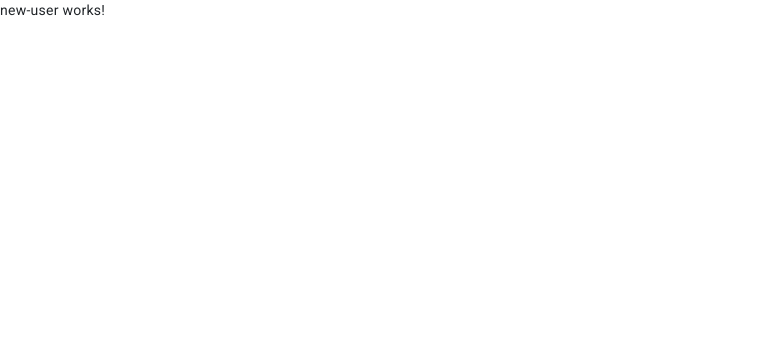
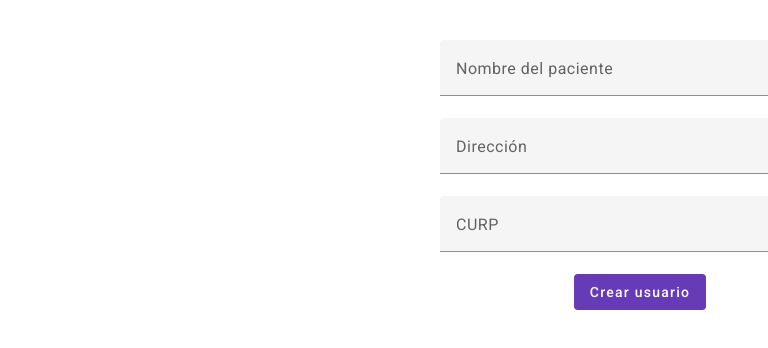
Before and after one commit to AbregoDev/bone-fracture-detector, an Angular app: page /new-user in a window 1280 px wide. Shown: the top 348 px of the page, without its empty margins (0-768 px from the left). Built offline with nearby package versions, Linux system fonts and the light colour scheme.

Commit message:
feat: new user page

```diff
--- a/src/app/components/new-user/new-user.component.html
+++ b/src/app/components/new-user/new-user.component.html
@@ -1 +1,20 @@
-<p>new-user works!</p>
+<div class="form-group">
+    <mat-form-field>
+        <mat-label>Nombre del paciente</mat-label>
+        <input type="text" matInput>
+    </mat-form-field>
+
+    <mat-form-field>
+        <mat-label>Dirección</mat-label>
+        <input type="text" matInput>
+    </mat-form-field>
+
+    <mat-form-field>
+        <mat-label>CURP</mat-label>
+        <input type="text" matInput>
+    </mat-form-field>
+
+    <button mat-flat-button color="primary" [disabled]="isLoading" (click)="createUser()">
+        Crear usuario
+    </button>
+</div>
--- a/src/app/components/new-user/new-user.component.scss
+++ b/src/app/components/new-user/new-user.component.scss
@@ -0,0 +1,12 @@
+.form-group {
+    display: flex;
+    flex-direction: column;
+    align-items: center;
+    margin: auto;
+    margin-top: 40px;
+    width: 400px;
+
+    mat-form-field {
+        width: 100%;
+    }
+}
--- a/src/app/components/new-user/new-user.component.ts
+++ b/src/app/components/new-user/new-user.component.ts
@@ -1,10 +1,23 @@
 import { Component } from '@angular/core';
+import { Router } from '@angular/router';
 
 @Component({
-  selector: 'app-new-user',
-  templateUrl: './new-user.component.html',
-  styleUrl: './new-user.component.scss'
+    selector: 'app-new-user',
+    templateUrl: './new-user.component.html',
+    styleUrl: './new-user.component.scss'
 })
 export class NewUserComponent {
 
+    isLoading: boolean = false;
+
+    constructor(private readonly router: Router) { }
+
+    createUser() {
+        this.isLoading = true;
+        fetch('https://run.mocky.io/v3/5645d37f-2eb6-47a1-9266-61358abb2951?mocky-delay=2000ms', { method: 'POST' })
+            .then(response => response.json())
+            .then(data => {
+                this.router.navigate(['/users-list']);
+            });
+    }
 }
--- a/src/app/components/users-list/users-list.component.html
+++ b/src/app/components/users-list/users-list.component.html
@@ -1,5 +1,11 @@
 <div class="container">
-    <h2>Buscar paciente</h2>
+    <div class="header">
+        <h2>Buscar paciente</h2>
+
+        <button mat-flat-button color="primary" routerLink="/new-user">
+            Nuevo usuario
+        </button>
+    </div>
 
     <mat-form-field>
         <mat-label>Nombre del paciente o fecha</mat-label>
--- a/src/app/components/users-list/users-list.component.scss
+++ b/src/app/components/users-list/users-list.component.scss
@@ -2,6 +2,12 @@
     display: flex;
     flex-direction: column;
     width: 80%;
+    margin-top: 50px;
+
+    .header {
+        display: flex;
+        justify-content: space-between;
+    }
 
     .users-table {
         margin: auto;
```
